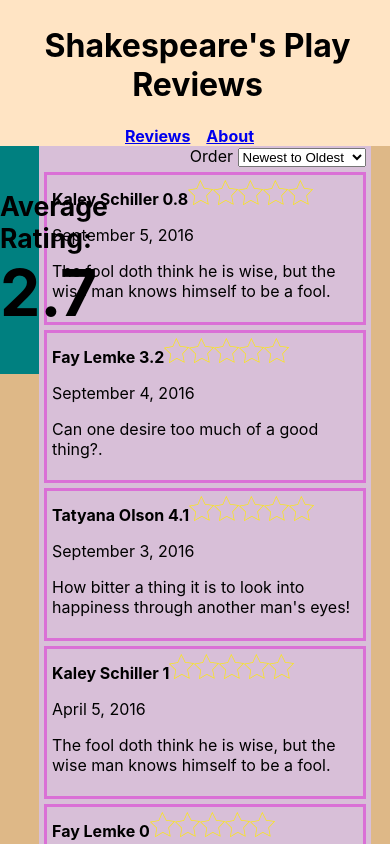
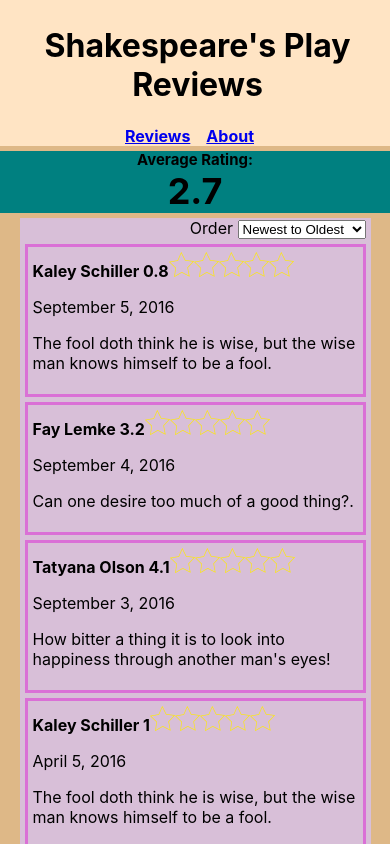
Before and after one commit to CymruRing/shakespeares_play_reviews_UI, a Next.js app in the folder shakespeares_play_reviews/: page / in a window 390 px wide. Shown: the top 844 px of the page. Built offline with nearby package versions, Linux system fonts and the light colour scheme.

Commit message:
Media break point added.

```diff
--- a/shakespeares_play_reviews/comps/AReview.js
+++ b/shakespeares_play_reviews/comps/AReview.js
@@ -1,4 +1,4 @@
-import styles from '../styles/styles.module.css'
+import styles from '../styles/reviewStyles.module.css'
 import Image from 'next/image'
 
 // formats individual reviews
--- a/shakespeares_play_reviews/comps/Layout.js
+++ b/shakespeares_play_reviews/comps/Layout.js
@@ -1,5 +1,5 @@
 import Head from 'next/head'
-import styles from '../styles/styles.module.css'
+import styles from '../styles/reviewStyles.module.css'
 import Title from './Title'
 
 
--- a/shakespeares_play_reviews/comps/Title.js
+++ b/shakespeares_play_reviews/comps/Title.js
@@ -1,4 +1,4 @@
-import styles from '../styles/styles.module.css'
+import styles from '../styles/reviewStyles.module.css'
 import Link from 'next/link'
 
 // The title bar of site
--- a/shakespeares_play_reviews/pages/index.js
+++ b/shakespeares_play_reviews/pages/index.js
@@ -1,6 +1,5 @@
 import Head from 'next/head'
 import Reviews from '../comps/Reviews'
-import styles from '../styles/styles.module.css'
 
 // Home page, will render Reviews component to _app.js
 export default function Home() {
--- /dev/null
+++ b/shakespeares_play_reviews/styles/about.module.css
@@ -0,0 +1,5 @@
+.p {
+  width: 80%;
+  margin: auto;
+  margin-top: 1rem;
+}
--- a/shakespeares_play_reviews/styles/styles.module.css
+++ b/shakespeares_play_reviews/styles/reviewStyles.module.css
@@ -1,3 +1,4 @@
+
 .Layout {
 }
 
@@ -13,7 +14,7 @@
 }
 
 #avgContainer{
-  font-size: 2rem;
+  font-size: xx-large;
   background-color: teal;
   text-align: center;
   position: fixed;
@@ -45,3 +46,28 @@
   margin: 5px 5px 5px 5px;
   padding: 5px 5px 5px 5px;
 }
+
+@media (max-width: 1100px) {
+  #avgContainer{
+    font-size: large;
+    position: relative;
+    background-color: teal;
+    text-align: center;
+    width: 100%;
+  }
+
+  #average {
+    margin: 0 0 5px 0;
+  }
+
+  #avgRating {
+    margin: 5px 0 0 0;
+  }
+
+  .Reviews {
+    background-color: thistle;
+    width: 90%;
+    margin: auto;
+
+  }
+}
```
Also changed, not shown: shakespeares_play_reviews/comps/Reviews.js (+5 -5 lines), shakespeares_play_reviews/pages/About.js (+10 -1 lines), shakespeares_play_reviews/styles/globals.css (line endings or trailing spaces).
